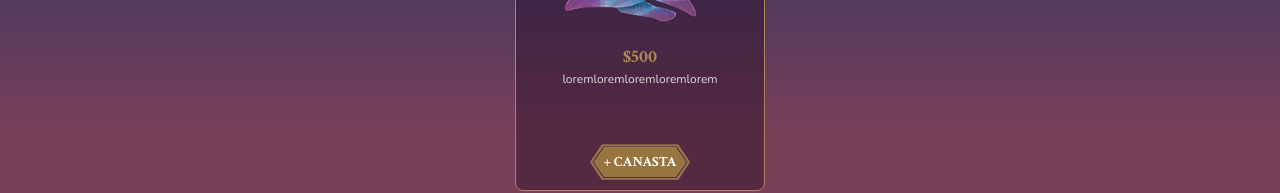
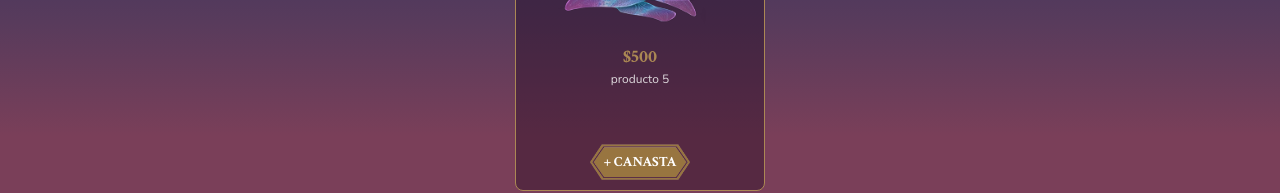
Before and after one commit to nicolaspalavecino/app-reactJS-NP, a React (Vite) app: page /productos in a window 1280 px wide. Shown: the part 973-1166 px from the top of the page. Built offline with nearby package versions, Linux system fonts and the light colour scheme; a web font is replaced by a local one.

Commit message:
Cambio de js a json para productos

```diff
--- /dev/null
+++ b/items.json
@@ -0,0 +1,37 @@
+[
+  {
+    "nombre": "Acónito",
+    "precio": 500,
+    "tipo": "ingrediente",
+    "descript": "producto 1",
+    "imagen": "./src/img/ingredients/Acónito.png"
+  },
+  {
+    "nombre": "Agua de Río Lethe",
+    "precio": 450,
+    "tipo": "ingrediente",
+    "descript": "El Lethe es un río cuya locación no debe ser revelada, pero su agua posee propiedades que inducen pérdida de la memoria.",
+    "imagen": "./src/img/ingredients/Agua de Río Lethe.png"
+  },
+  {
+    "nombre": "Aguijones de Billiwig",
+    "precio": 600,
+    "tipo": "ingrediente",
+    "descript": "producto 3",
+    "imagen": "./src/img/ingredients/Aguijones secos de billywig.png"
+  },
+  {
+    "nombre": "Ajenjo",
+    "precio": 500,
+    "tipo": "ingrediente",
+    "descript": "producto 4",
+    "imagen": "./src/img/ingredients/Ajenjo.png"
+  },
+  {
+    "nombre": "Alas de hada",
+    "precio": 500,
+    "tipo": "ingrediente",
+    "descript": "producto 5",
+    "imagen": "./src/img/ingredients/Alas de hada.png"
+  }
+]
--- a/public/productos.js
+++ /dev/null
@@ -1,37 +0,0 @@
-export const products = [
-  {
-    nombre: "Acónito",
-    precio: 500,
-    productclass: "ingrediente",
-    descript: "producto 1",
-    imagen: "./src/img/ingredients/Acónito.png"
-  },
-  {
-    nombre: "Agua de Río Lethe",
-    precio: 450,
-    productclass: "ingrediente",
-    descript: "El Lethe es un río cuya locación no debe ser revelada, pero su agua posee propiedades que inducen pérdida de la memoria.",
-    imagen: "./src/img/ingredients/Agua de Río Lethe.png"
-  },
-  {
-    nombre: "Aguijones de Billiwig",
-    precio: 600,
-    productclass: "ingrediente",
-    descript: "producto 3",
-    imagen: "./src/img/ingredients/Aguijones secos de billywig.png"
-  },
-  {
-    nombre: "Ajenjo",
-    precio: 500,
-    productclass: "ingrediente",
-    descript: "producto 4",
-    imagen: "./src/img/ingredients/Ajenjo.png"
-  },
-  {
-    nombre: "Alas de hada",
-    precio: 500,
-    productclass: "producto 5",
-    descript: "loremloremloremloremlorem",
-    imagen: "./src/img/ingredients/Alas de hada.png"
-  }
-]
--- a/src/components/ProductCard.jsx
+++ b/src/components/ProductCard.jsx
@@ -1,24 +1,25 @@
 import '../styles/Productos.css'
-import { products } from '../../public/productos'
-import BtnAddCart from '../img/btnbg.png'
+import { useState } from 'react'
+import items from '../../items.json'
 
 const ProductCard = () => {
 
+    const [item, setItem] = useState([])
+
     return (
         <div className='productos-container'>
-        {products.map((product, index) => {
+        {items.map((item, index) => {
             return (
             <div key={index} className='card-container'>
-                <h3 className='card-nombre'>{product.nombre}</h3>
+                <h3 className='card-nombre'>{item.nombre}</h3>
                 <div className='card-image-container'>
-                    <img src={product.imagen} />
+                    <img src={item.imagen} />
                 </div>
-                <h4 className='card-precio'>${product.precio}</h4>
+                <h4 className='card-precio'>${item.precio}</h4>
                 <div className='card-descript-conatiner'>
-                    <p>{product.descript}</p>
+                    <p>{item.descript}</p>
                 </div>
                 <button className='btn-add-product'>
-                    {/* <img src={BtnAddCart} /> */}
                     <p>+ CANASTA</p>
                 </button>
             </div>
```
